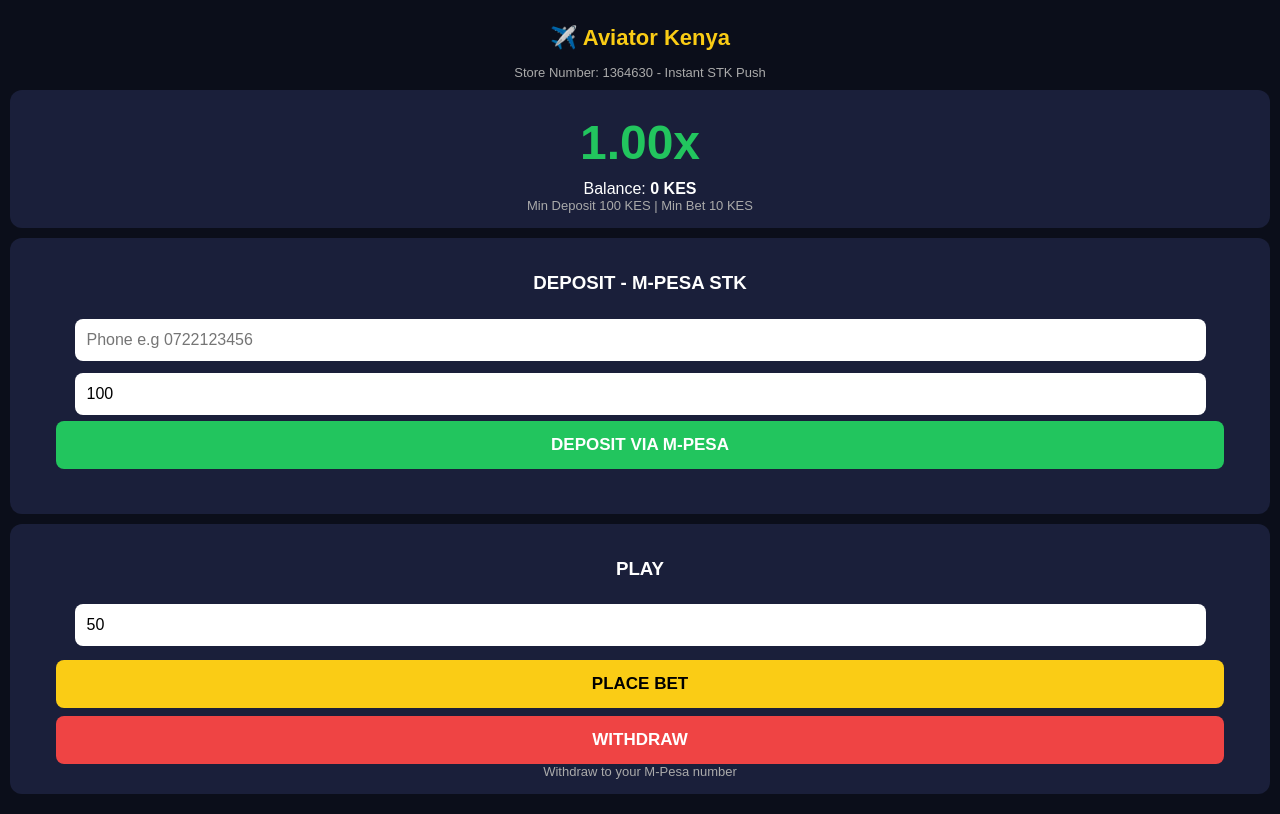
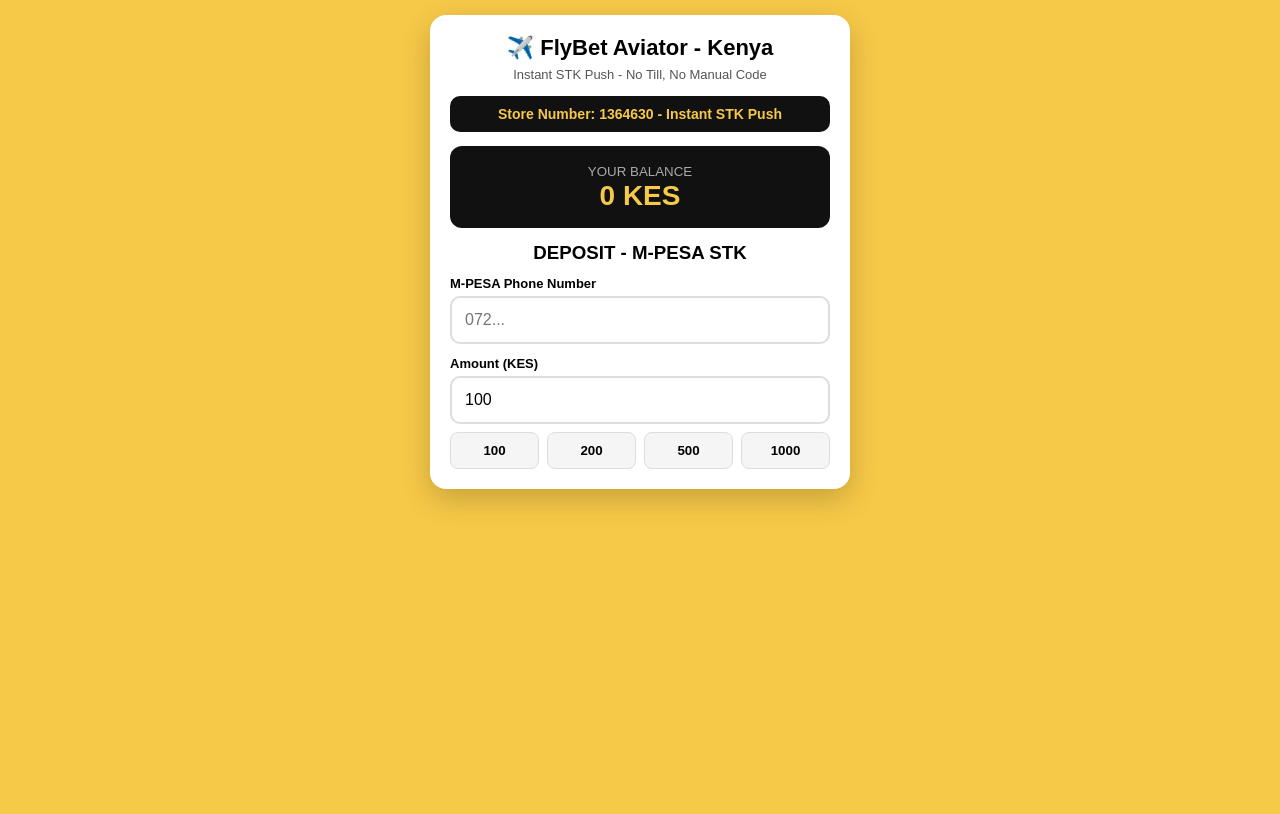
Before and after one commit to vin127/Aviator-Kenya.co.ke, a website: page index.html in a window 1280 px wide. Drawn offline with Linux system fonts and the light colour scheme.

Commit message:
Update index.html

```diff
--- a/index.html
+++ b/index.html
@@ -1,89 +1,55 @@
 <!DOCTYPE html>
-<html>
+<html lang="en">
 <head>
-<meta name="viewport" content="width=device-width, initial-scale=1">
-<title>Aviator Kenya - CrashStats</title>
+<meta charset="UTF-8">
+<meta name="viewport" content="width=device-width, initial-scale=1.0">
+<title>FlyBet Aviator - Kenya | Store 1364630</title>
 <style>
-body{background:#0b0e1a;color:#fff;font-family:Arial;text-align:center;margin:0;padding:10px}
-h1{color:#facc15;font-size:22px}
-.card{background:#1a1f3a;padding:15px;border-radius:12px;margin:10px 0}
-input{width:90%;padding:12px;margin:6px 0;border-radius:8px;border:none;font-size:16px}
-button{width:95%;padding:14px;border:none;border-radius:8px;font-size:17px;font-weight:bold;cursor:pointer}
-.dep{background:#22c55e;color:#fff}
-.with{background:#ef4444;color:#fff;margin-top:8px}
-.bet{background:#facc15;color:#000;margin-top:8px}
-#msg{color:#facc15;margin-top:10px;min-height:20px}
-#crash{font-size:48px;color:#22c55e;font-weight:bold;margin:10px}
-.small{font-size:13px;color:#aaa}
+  *{margin:0;padding:0;box-sizing:border-box;font-family:Arial,sans-serif}
+  body{background:#f7c948;min-height:100vh;padding:15px}
+  .card{max-width:420px;margin:0 auto;background:#fff;border-radius:16px;padding:20px;box-shadow:0 10px 30px rgba(0,0,0,.2)}
+  h1{font-size:22px;text-align:center}
+  .sub{text-align:center;font-size:13px;color:#555;margin:6px 0 14px}
+  .store{background:#111;color:#f7c948;text-align:center;padding:10px;border-radius:10px;font-weight:bold;font-size:14px}
+  .balance{background:#111;color:#fff;text-align:center;padding:16px;border-radius:12px;margin:14px 0}
+  .balance small{color:#aaa}
+  .balance b{font-size:28px;color:#f7c948}
+  label{font-size:13px;font-weight:bold;display:block;margin:12px 0 5px}
+  input{width:100%;padding:13px;border:2px solid #ddd;border-radius:10px;font-size:16px;outline:none}
+  input:focus{border-color:#f7c948}
+  .quick{display:flex;gap:8px;margin-top:8px}
+  .quick button{flex:1;padding:10px;border:1px solid #ddd;background:#f5f5f5;border-radius:8px;font-weight:bold;cursor:pointer}
+  .deposit{width:100%;margin-top:16px;padding:15px;background:#00a651;color:#fff;border:none;border-radius:10px;font-size:17px;font-weight:bold;cursor:pointer}
+  .deposit:disabled{opacity:.6}
+  #msg{margin-top:12px;text-align:center;font-size:14px;font-weight:bold;min-height:20px}
+  .ok{color:#00a651}.err{color:#d00}.info{color:#333}
+  .note{text-align:center;font-size:12px;color:#777;margin-top:10px;line-height:1.5}
 </style>
 </head>
 <body>
+<div class="card">
+  <h1>✈️ FlyBet Aviator - Kenya</h1>
+  <p class="sub">Instant STK Push - No Till, No Manual Code</p>
+  <div class="store">Store Number: 1364630 - Instant STK Push</div>
 
-<h1>✈️ Aviator Kenya</h1>
-<div class="small">Store Number: 1364630 - Instant STK Push</div>
+  <div class="balance">
+    <small>YOUR BALANCE</small><br>
+    <b><span id="balance">0</span> KES</b>
+  </div>
 
-<div class="card">
-<div id="crash">1.00x</div>
-<div>Balance: <b id="bal">0 KES</b></div>
-<div class="small">Min Deposit 100 KES | Min Bet 10 KES</div>
-</div>
+  <h3 style="text-align:center">DEPOSIT - M-PESA STK</h3>
 
-<div class="card">
-<h3>DEPOSIT - M-PESA STK</h3>
-<input id="phone" placeholder="Phone e.g 0722123456" type="tel">
-<input id="depAmt" placeholder="Amount e.g 100" type="number" value="100">
-<button class="dep" onclick="doDeposit()">DEPOSIT VIA M-PESA</button>
-<div id="msg"></div>
-</div>
+  <label>M-PESA Phone Number</label>
+  <input id="phone" type="tel" placeholder="072..." value="">
 
-<div class="card">
-<h3>PLAY</h3>
-<input id="betAmt" placeholder="Bet Amount e.g 50" type="number" value="50">
-<button class="bet" onclick="placeBet()">PLACE BET</button>
-<button class="with" onclick="doWithdraw()">WITHDRAW</button>
-<div class="small">Withdraw to your M-Pesa number</div>
-</div>
+  <label>Amount (KES)</label>
+  <input id="amount" type="number" placeholder="100" value="100">
 
-<script>
-const API = "https://aviator-kenya-co-ke.onrender.com";
+  <div class="quick">
+    <button onclick="setAmt(100)">100</button>
+    <button onclick="setAmt(200)">200</button>
+    <button onclick="setAmt(500)">500</button>
+    <button onclick="setAmt(1000)">1000</button>
+  </div>
 
-async function refreshBal(){
-  try{
-    const r = await fetch(API + "/balance");
-    const d = await r.json();
-    document.getElementById('bal').innerText = d.balance + " KES";
-  }catch(e){}
-}
-refreshBal();
-setInterval(refreshBal, 5000);
-
-// ===== DEPOSIT - DARAJA STORE 1364630 =====
-async function doDeposit(){
-  const phone = document.getElementById('phone').value.trim();
-  const amount = document.getElementById('depAmt').value;
-  if(!phone || !amount || amount < 100){
-    document.getElementById('msg').innerText = 'Enter phone and min 100';
-    return;
-  }
-  document.getElementById('msg').innerText = 'Sending STK to ' + phone + '... Store 1364630';
-  try{
-    const r = await fetch(API + '/deposit', {
-      method:'POST',
-      headers:{'Content-Type':'application/json'},
-      body: JSON.stringify({ phone, amount: Number(amount) })
-    });
-    const d = await r.json();
-    if(d.success){
-      document.getElementById('msg').innerText = 'Check phone: Buy goods Store 1364630 - Enter PIN';
-      // Poll for payment
-      let tries = 0;
-      const timer = setInterval(async () => {
-        tries++;
-        const s = await fetch(API + '/deposit-status/' + d.CheckoutRequestID);
-        const sd = await s.json();
-        if(sd.status === 'PAID'){
-          document.getElementById('msg').innerText = 'PAID! Balance updated';
-          clearInterval(timer);
-          refreshBal();
-        }
-        if(sd.status === 'FAILED' || tries >
+  <button id="btn" class="deposit" onclick="deposit
```
